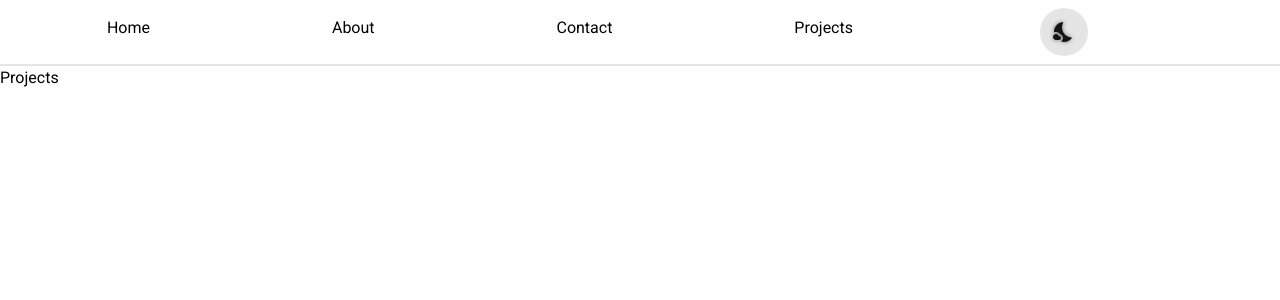
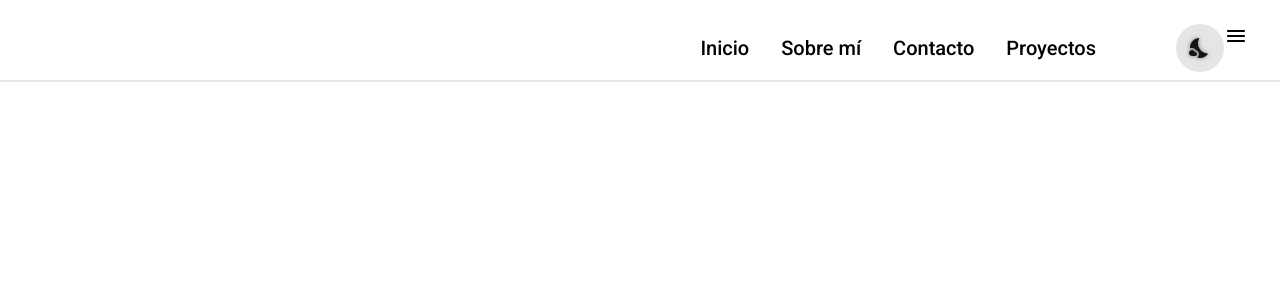
Before and after one commit to Milagrosgzmn/MilagrosgzmnPortfolio, a Next.js app in the folder myportfolio/: page /projects in a window 1280 px wide. Shown: the top 300 px of the page. Built offline with nearby package versions, Linux system fonts and the light colour scheme.

Commit message:
feat: resposive design navBar

```diff
--- a/myportfolio/src/components/nav.css
+++ b/myportfolio/src/components/nav.css
@@ -23,3 +23,11 @@
 #check-them:checked~.sun{
     transform:scale(1)rotate(360deg) ;
 }
+li{
+    font-weight: 500;
+}
+@media (max-width: 640px) {
+    .not-hover:hover {
+      color:#667eea;
+    }
+  }
--- a/myportfolio/src/components/navBar.tsx
+++ b/myportfolio/src/components/navBar.tsx
@@ -3,15 +3,39 @@
 import Link from "next/link";
 import NightsStayRoundedIcon from '@mui/icons-material/NightsStayRounded';
 import LightModeRoundedIcon from '@mui/icons-material/LightModeRounded';
+import MenuRoundedIcon from '@mui/icons-material/MenuRounded';
+import CloseRoundedIcon from '@mui/icons-material/CloseRounded';
 import {useState, useEffect} from 'react';
 import './nav.css';
 
 export default function NavBar() {
-
+    const links = [
+        {name: 'Inicio', link:'/'},
+        {name: 'Sobre mí', link:'/about'},
+        {name: 'Contacto', link:'/contact'},
+        {name: 'Proyectos', link:'/projects'},
+    ]
     const [theme, setTheme] = useState("light");
+    const [open, setOpen] = useState(false);
 
     function handleChangeTheme(){
         setTheme((prevTheme)=>prevTheme === "light" ? "dark" : "light");
+    }
+    function handleDisp (){
+        const cont:HTMLElement | null= document.querySelector('.content-cont');
+        if(cont){
+            if (open) {
+                cont.style.opacity = '0';
+                cont.style.pointerEvents = 'none';
+            }else{
+                setTimeout(()=>{
+                    cont.style.opacity = '1';
+                    cont.style.pointerEvents = 'auto';
+                },300)
+
+            }
+        }
+
     }
 
     useEffect(() => {
@@ -23,26 +47,45 @@ export default function NavBar() {
           }
 
     }, [theme])
+    useEffect(()=>{
+        handleDisp();
+    },[open])
+
+    return(
+        <nav className="md:flex w-full fixed z-10 items-center justify-between bg-white md:px-10 px-4 ">
+            <div></div>
+            <div  onClick={()=>{
+                setOpen(!open);
+            }}>{
+                open ? <CloseRoundedIcon className="text-3xl absolute right-8 top-6 cursor-pointer md:hidden"/> : <MenuRoundedIcon className="text-3xl absolute right-8 top-6 cursor-pointer md:hidden"/>
+            }
 
 
-    return(
-        <nav className="flex w-full">
-            <div></div>
-            <ul className="w-3/4 flex justify-around p-4
-            ">
-                <li>
-                    <Link href="/">Home</Link>
+            </div>
+            <ul className={`bg-white md:flex md:w-auto md:pb-0 md:items-center left-0 pt-4 w-full absolute md:static
+            md-pl-0 pl-9 transition-opacity ease-out duration-500
+
+             ${open ? 'top-20 opacity-100' :'opacity-0 top-[-490px]'}
+              md:opacity-100`}>
+                {links.map(link=>(
+                    <li className=' z-2 md:ml-8 text-xl md:my-0 my-7' key={link.name}>
+                        <Link onClick={()=>{
+                        setOpen(false);
+
+                    }} href={link.link} >
+                            <span className="relative ">
+                                <span className=" relative not-hover
+                                md:after:absolute
+                                md:after:h-1 md:after:bg-indigo-500 md:after:w-[0%] md:after:ease
+                                md:after:rounded-xl
+                                md:after:transition-all md:after:duration-300 md:after:delay-75 md:after:left-0 md:after:bottom-[-5px] md:after:content-'' md:hover:after:w-[100%] ">
+                                {link.name}
+                                </span>
+                            </span>
+                        </Link>
                     </li>
-                <li>
-                    <Link href="/about">About</Link>
-                </li>
-                <li>
-                    <Link href="/contact">Contact</Link>
-                </li>
-                <li>
-                    <Link href="/projects">Projects</Link>
-                </li>
-            </ul>
+                ))}
+
             <div id="theme" className="w-36
             justify-items-end  px-4 py-2
             ">
@@ -68,6 +111,7 @@ export default function NavBar() {
                 </label>
 
             </div>
+            </ul>
         </nav>
     );
 }
```
Lines whose indentation alone changed are shown as unchanged.
